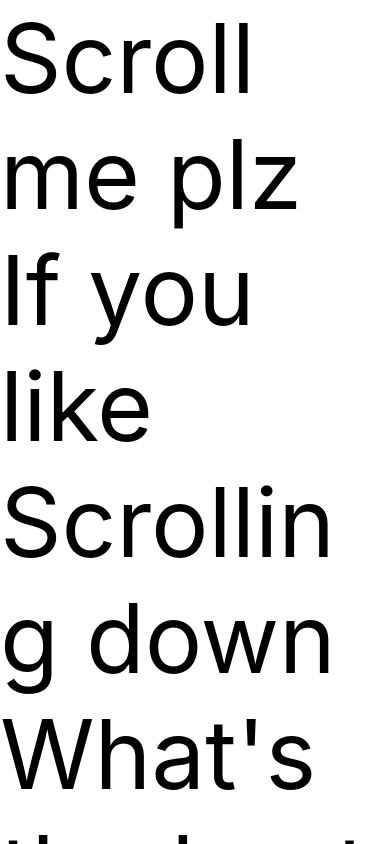
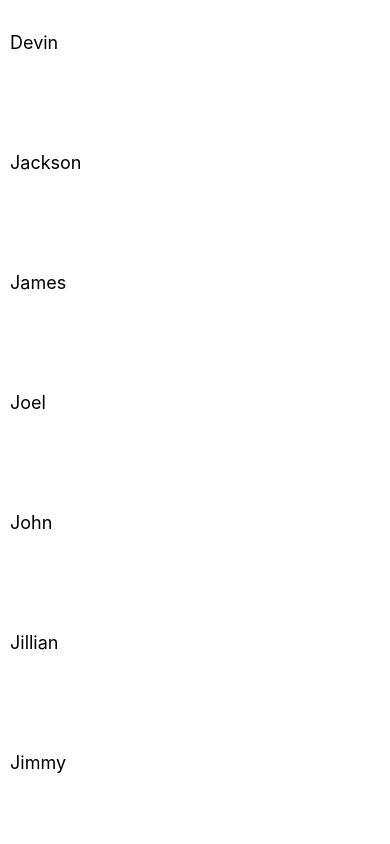
Before and after one commit to 636111/react-native-example, a React Native app: screen / in a window 390 px wide. Built offline with nearby package versions, Linux system fonts and the light colour scheme.

Commit message:
Add FlatListBasics component

```diff
--- a/App.js
+++ b/App.js
@@ -1,11 +1,11 @@
 import React from 'react';
 import { StyleSheet, Text, View } from 'react-native';
-import IScrolledDownAndWhatHappenedNextShockedMe from './components/IScrolledDownAndWhatHappenedNextShockedMe';
+import FlatListBasics from './components/FlatListBasics';
 
 export default class App extends React.Component {
   render() {
     return (
-      <IScrolledDownAndWhatHappenedNextShockedMe />
+      <FlatListBasics />
     );
   }
 }
--- /dev/null
+++ b/components/FlatListBasics.js
@@ -0,0 +1,36 @@
+import React, { Component } from 'react';
+import { FlatList, StyleSheet, Text, View } from 'react-native';
+
+export default class FlatListBasics extends Component {
+    render() {
+        return (
+            <View style={styles.container}>
+                <FlatList
+                    data={[
+                        {key: 'Devin'},
+                        {key: 'Jackson'},
+                        {key: 'James'},
+                        {key: 'Joel'},
+                        {key: 'John'},
+                        {key: 'Jillian'},
+                        {key: 'Jimmy'},
+                        {key: 'Julie'}
+                    ]}
+                    renderItem={({item}) => <Text style={styles.item}>{item.key}</Text>}
+                />
+            </View>
+        );
+    }
+}
+
+const styles = StyleSheet.create({
+    container: {
+        flex: 1,
+        paddingTop: 22
+    },
+    item: {
+        padding: 10,
+        fontSize: 18,
+        height: 120,
+    }
+})
```
